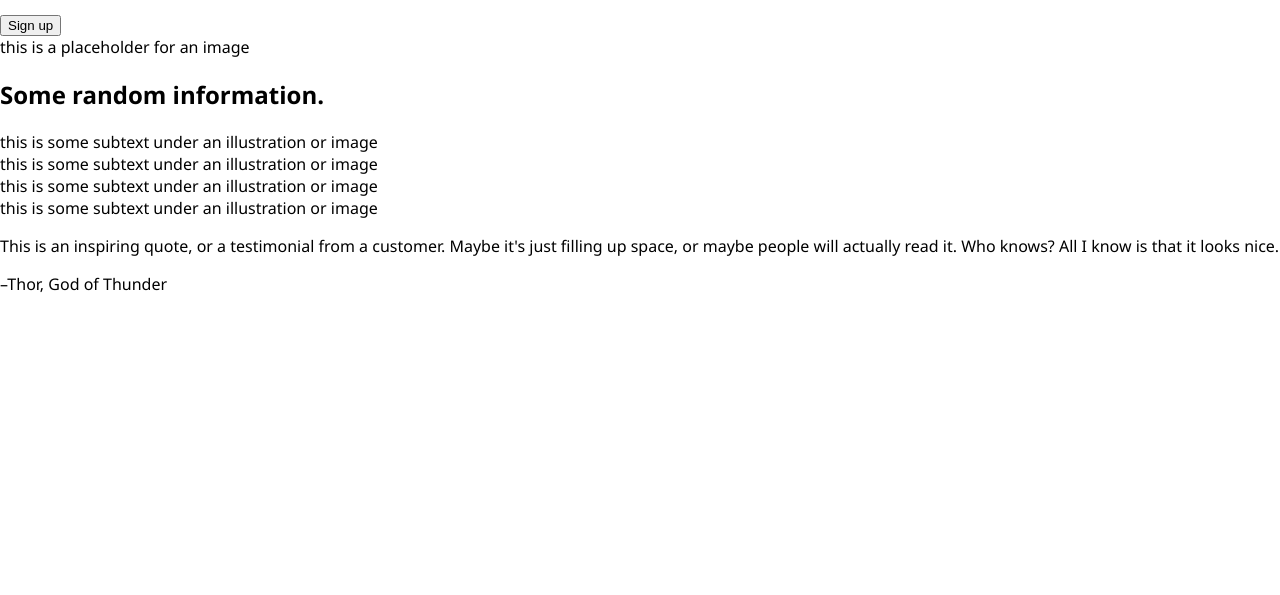
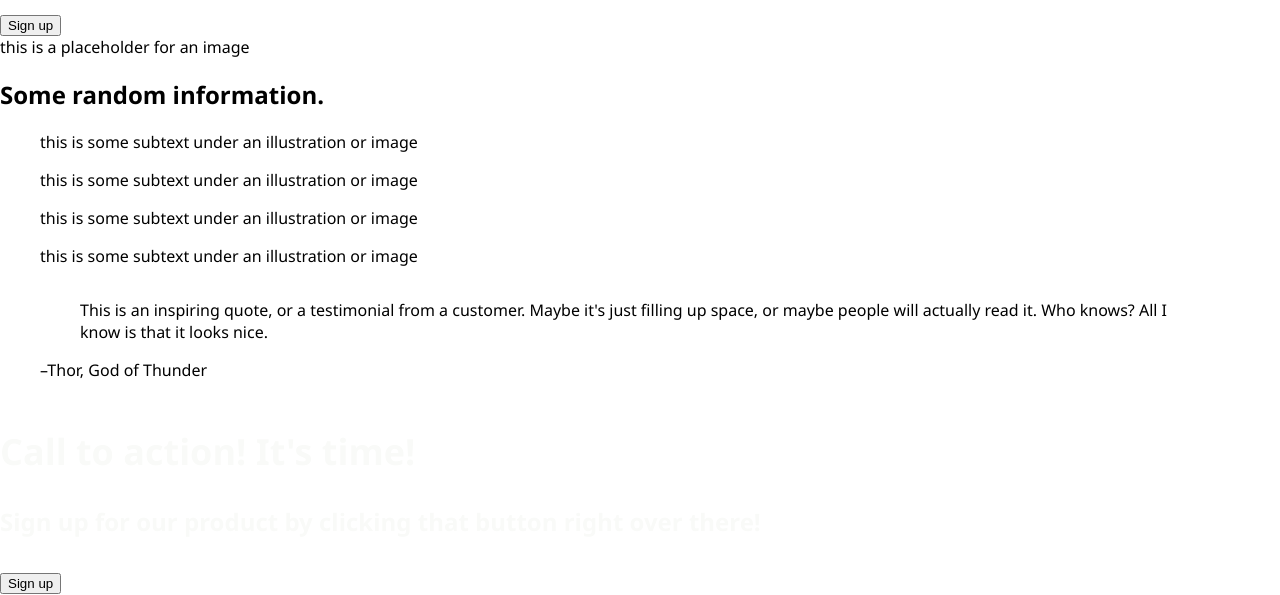
Before and after one commit to furious4ngel/landing-page, a plain HTML site: page index.html in a window 1280 px wide. Shown: the part 377-972 px from the top of the page. Before the commit the page ends 800 px from the top, so only its background shows below. Drawn offline with nearby package versions, Linux system fonts and the light colour scheme.

Commit message:
Add figures, blockquote, & call to action to page

```diff
--- a/index.html
+++ b/index.html
@@ -70,31 +70,46 @@
     <div class="random-info-section">
       <div>
         <h2>Some random information.</h2>
-        <div class="some-info">
+        <figure>
           <div></div>
-          <span>this is some subtext under an illustration or image</span>
-        </div>
-        <div class="some-info">
+          <figcaption>this is some subtext under an illustration or image</figcaption>
+        </figure>
+        <figure>
           <div></div>
-          <span>this is some subtext under an illustration or image</span>
-        </div>
-        <div class="some-info">
+          <figcaption>this is some subtext under an illustration or image</figcaption>
+        </figure>
+        <figure>
           <div></div>
-          <span>this is some subtext under an illustration or image</span>
-        </div>
-        <div class="some-info">
+          <figcaption>this is some subtext under an illustration or image</figcaption>
+        </figure>
+        <figure>
           <div></div>
-          <span>this is some subtext under an illustration or image</span>
-        </div>
+          <figcaption>this is some subtext under an illustration or image</figcaption>
+        </figure>
       </div>
     </div>
     <div class="testimonial">
+      <figure>
+        <blockquote>
+          <p>
+            This is an inspiring quote, or a testimonial from a customer. Maybe it's just filling up space, or maybe
+            people will actually read it. Who knows? All I know is that it looks nice.
+          </p>
+        </blockquote>
+        <figcaption>&ndash;Thor, God of Thunder</figcaption>
+      </figure>
+    </div>
+    <div class="call-to-action">
       <div>
-        <p>
-          This is an inspiring quote, or a testimonial from a customer. Maybe it's just filling up space, or maybe
-          people will actually read it. Who knows? All I know is that it looks nice.
-        </p>
-        <p>&ndash;Thor, God of Thunder</p>
+        <div>
+          <div>
+            <h2>Call to action! It's time!</h2>
+            <p>Sign up for our product by clicking that button right over there!</p>
+          </div>
+          <form action="#">
+            <button type="button">Sign up</button>
+          </form>
+        </div>
       </div>
     </div>
     <!-- <div id="main-content">
```
